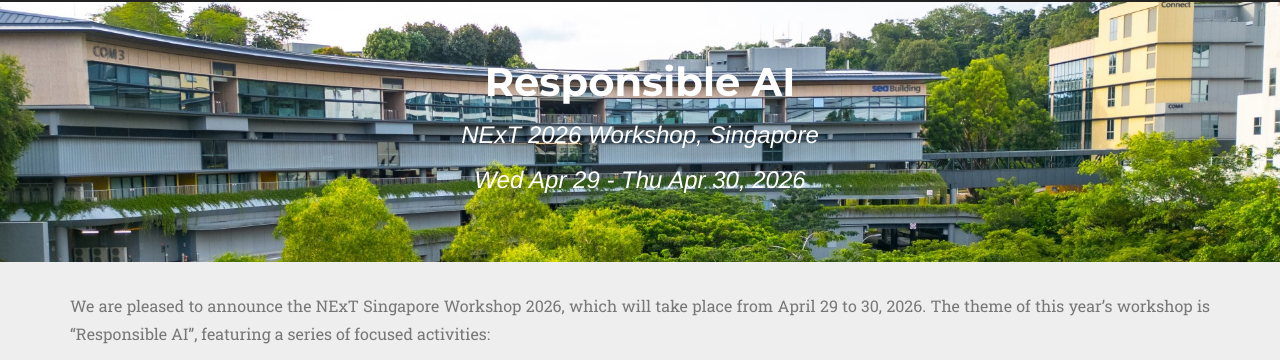
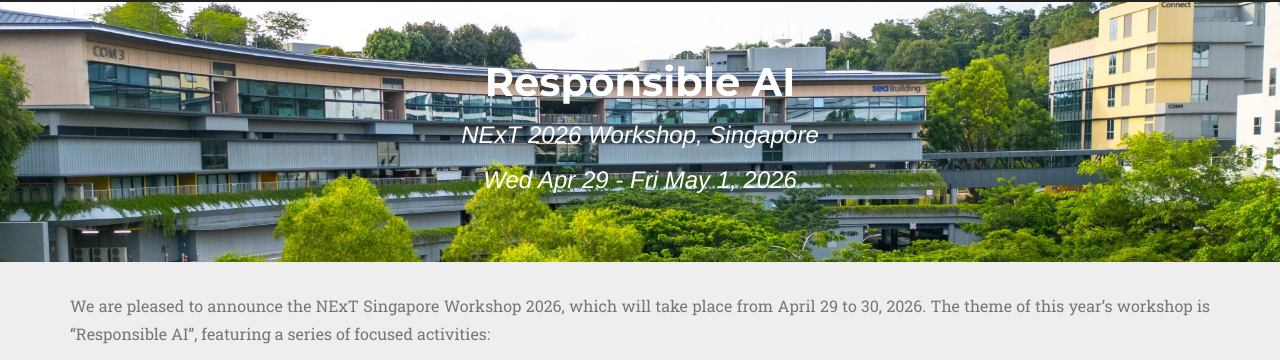
Before and after one commit to next-events/workshop-sg-2026, a Jekyll site: the page built from index.md, in a window 1280 px wide and 900 px high. Shown: the part 68-428 px from the top of the window. Built offline with Jekyll 4.4.1, drawn with Linux system fonts in a browser that asks for light colours; nearby versions of some CDN libraries; some web fonts are replaced.

Commit message:
update time

```diff
--- a/_config.yml
+++ b/_config.yml
@@ -9,7 +9,7 @@ conference_name: Responsible AI
 # conference_www: "Venue & Date: TBD"
 conference_venue: "NExT 2026 Workshop, Singapore"
 # conference_time: "Monday 13 May 2024, 9:00 AM - 12:35 PM"
-conference_time: "Wed Apr 29 - Thu Apr 30, 2026"
+conference_time: "Wed Apr 29 - Fri May 1, 2026"
 # conference_venue: ""
 # conference_intro: "Will be held in 2024"
 conference_intro: ""
```
Also changed, not shown: 1 other file.
